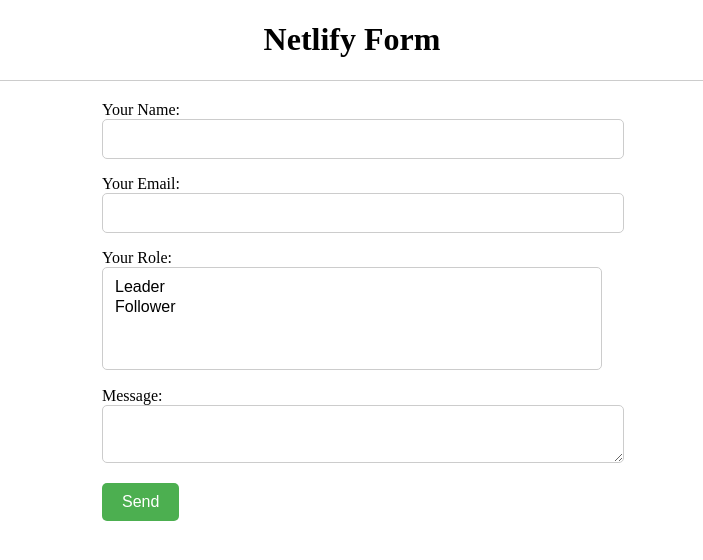
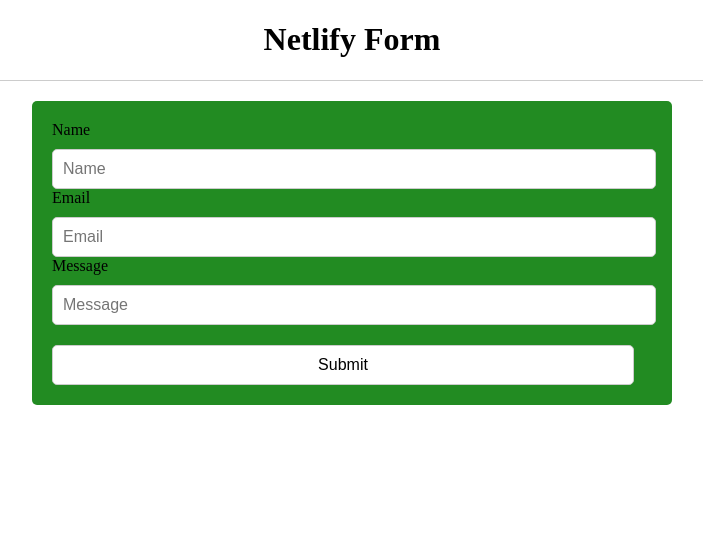
Before and after one commit to danpetersen-ghub/svelte-website, a SvelteKit app: page /netlify-form in a window 1280 px wide. Shown: the top 560 px of the page, without its empty margins (288-991 px from the left). Built offline with nearby package versions, Linux system fonts and the light colour scheme.

Commit message:
fix to forms

```diff
--- a/src/routes/netlify-form/+page.svelte
+++ b/src/routes/netlify-form/+page.svelte
@@ -4,7 +4,7 @@
 
 <h1>Netlify Form</h1>
 <hr />
-<form name="netlify-form-example" method="POST" netlify-honeypot="bot-field" data-netlify="true">
+<!-- <form name="netlify-form-example" method="POST" netlify-honeypot="bot-field" data-netlify="true">
 	<p>
 		<label>Your Name: <input type="text" name="name" /></label>
 	</p>
@@ -25,6 +25,27 @@
 	<p>
 		<button type="submit">Send</button>
 	</p>
+</form> -->
+
+<form
+	name="netlify-form-example"
+	method="POST"
+	netlify-honeypot="bot-field"
+	data-netlify="true"
+	style="background-color: forestgreen;border-radius: 5px "
+>
+	<input type="hidden" name="form-name" value="netlify-form-example" />
+	<label for="name">Name</label>
+	<input name="name" id="name" required placeholder="Name" type="text" />
+	<label for="email">Email</label>
+	<input name="email" id="email" required placeholder="Email" type="email" />
+	<label for="message">Message</label>
+	<input name="message" id="message" required placeholder="Message" type="text" />
+	<input
+		type="submit"
+		value="Submit"
+		style="background-color: white; border-radius: 5px;margin-top: 20px;"
+	/>
 </form>
 
 <style>
@@ -37,7 +58,7 @@
 	input,
 	textarea,
 	select {
-		width: 100%;
+		width: 97%;
 		padding: 10px;
 		border-radius: 5px;
 		border: 1px solid #ccc;
@@ -59,8 +80,9 @@
 	}
 
 	form {
-		max-width: 500px;
+		max-width: 600px;
 		margin: 0 auto;
+		padding: 20px;
 	}
 
 	h1 {
```
